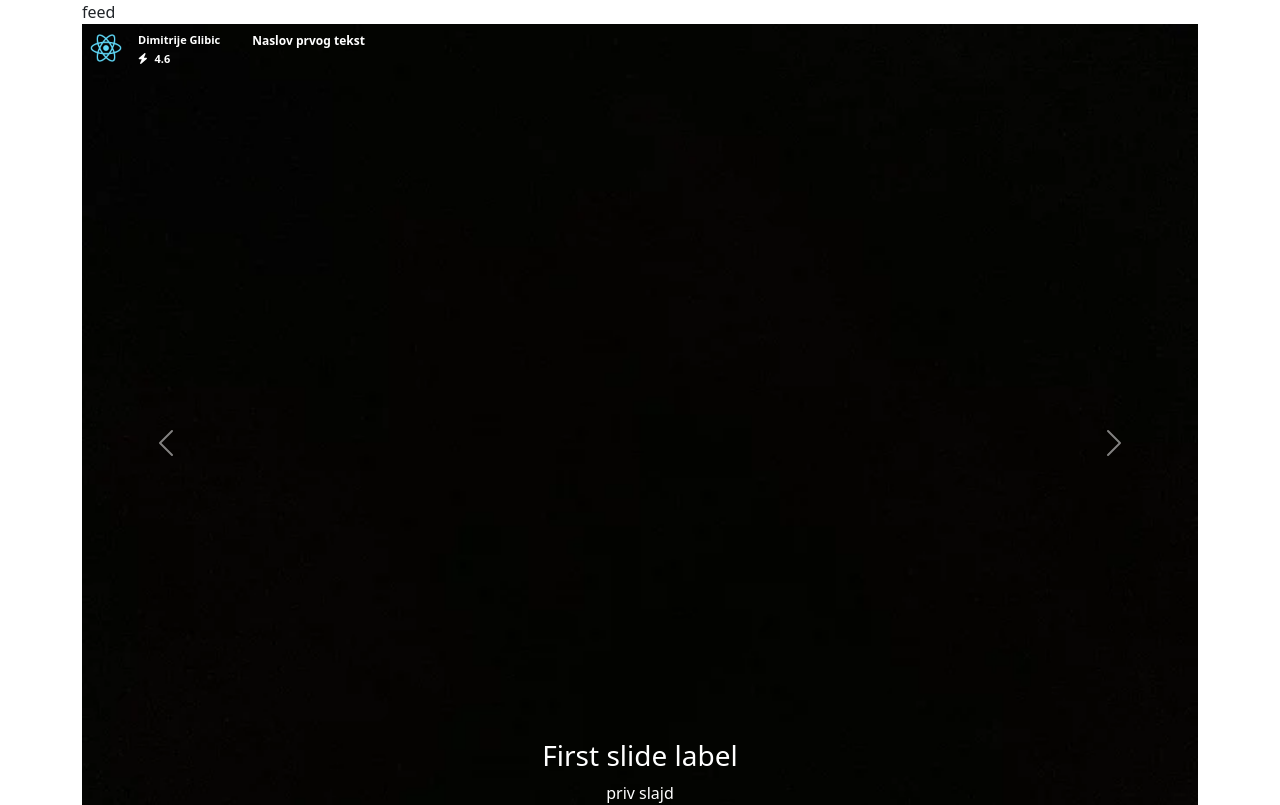
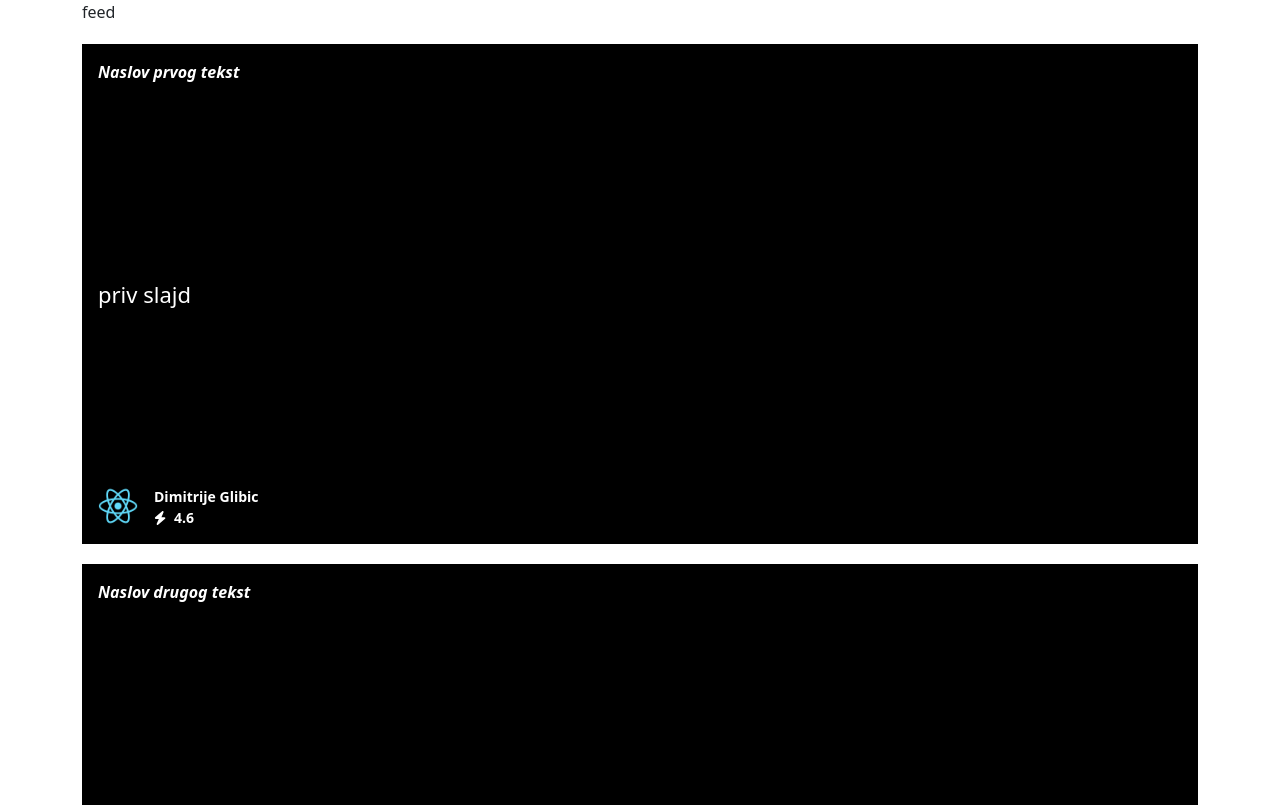
Before and after one commit to DimitrijeGlibic/novinator, a React (Create React App) app: page / in a window 1280 px wide. Shown: the top 805 px of the page. Built offline with nearby package versions, Linux system fonts and the light colour scheme.

Commit message:
Restyle Slides, Add Swiper and move reactions to LastSlide

```diff
--- a/package.json
+++ b/package.json
@@ -15,6 +15,7 @@
     "react-dom": "^18.2.0",
     "react-scripts": "5.0.1",
     "styled-components": "^5.3.6",
+    "swiper": "^9.0.5",
     "web-vitals": "^2.1.4"
   },
   "scripts": {
--- a/src/App.js
+++ b/src/App.js
@@ -1,6 +1,7 @@
 import Container from 'react-bootstrap/Container';
 import Feed from './feed/Feed';
 import 'bootstrap/dist/css/bootstrap.min.css';
+import 'swiper/css';
 
 function App() {
   return (
--- a/src/components/post/Author.js
+++ b/src/components/post/Author.js
@@ -23,8 +23,8 @@ const AuthorWrapper = styled.div`
 `;
 
 const StyledImage = styled.img`
-    width: 32px;
-    height: 32px;
+    width: 40px;
+    height: 40px;
     border-radius: 50%;
     margin-right: 16px;
 `;
@@ -36,11 +36,11 @@ const AuthorInfoWrapper = styled.span`
 
 const AuthorName = styled.span`
     font-weight: bold;
-    font-size: 11px;
+    font-size: 14px;
     vertical-align: top;
 `;
 
 const Score = styled.span`
-    font-size: 11px;
+    font-size: 14px;
     font-weight: bold;
 `;
--- a/src/components/post/Content.js
+++ b/src/components/post/Content.js
@@ -1,25 +1,24 @@
-import Carousel from 'react-bootstrap/Carousel';
+import { Swiper, SwiperSlide } from "swiper/react";
+import LastSlide from "./LastSlide";
+import Slide from "./Slide";
 
 const Content = ({ slides }) => {
-    const renderContent = () => {
-        return slides.map(({ text }, idx) => (
-            <Carousel.Item>
-            <img
-                className="d-block w-100"
-                src="black.webp"
-                alt="First slide"
-            />
-            <Carousel.Caption>
-            <h3>First slide label</h3>
-                <p>{text}</p>
-            </Carousel.Caption>
-        </Carousel.Item>
-        ));
-    }
+  const renderContent = () => {
+    return slides.map(({ text }, index) => (
+      <SwiperSlide ket={index}>
+        <Slide text={text} />
+      </SwiperSlide>
+    ));
+  };
 
-    return (
-        <Carousel interval={null}>{renderContent()}</Carousel>
-    );
-}
+  return (
+    <Swiper spaceBetween={0} slidesPerView={1}>
+      {renderContent()}
+      <SwiperSlide>
+        <LastSlide />
+      </SwiperSlide>
+    </Swiper>
+  );
+};
 
 export default Content;
--- a/src/components/post/DiscussButton.js
+++ b/src/components/post/DiscussButton.js
@@ -6,7 +6,7 @@ import { faComment } from '@fortawesome/free-solid-svg-icons';
 const DiscussButton = () => {
     return (
         <div className="d-grid gap-2">
-            <StyledButton variant="outline-primary">
+            <StyledButton variant="outline-light">
                 <FontAwesomeIcon icon={faComment} />
             </StyledButton>
         </div>
--- /dev/null
+++ b/src/components/post/LastSlide.js
@@ -0,0 +1,24 @@
+import styled from "styled-components";
+import DiscussButton from "./DiscussButton";
+import ReactionButtons from "./ReactionButtons";
+
+const LastSlide = () => {
+    return (
+        <LastSlideWrapper>
+            <div>
+                <ReactionButtons />
+                <DiscussButton />
+            </div>
+        </LastSlideWrapper>
+    );
+};
+
+export default LastSlide;
+
+const LastSlideWrapper = styled.div`
+    background-color: blue;
+    display: flex;
+    flex-direction: column;
+    justify-content: center;
+    height: 500px;
+`;
--- a/src/components/post/Post.js
+++ b/src/components/post/Post.js
@@ -1,22 +1,17 @@
-import Carousel from 'react-bootstrap/Carousel';
 import styled from 'styled-components';
 import Author from './Author';
 import Content from './Content';
-import DiscussButton from './DiscussButton';
-import ReactionButtons from './ReactionButtons';
 
 const Post = ({ post }) => {
     const { author: { name, score, photo }, title, content } = post;
 
     return (
         <PostWrapper>
+            <PostTitle><span>{title}</span></PostTitle>
+            <Content slides={content} />
             <PostInfo>
                 <Author name={name} score={score} photo={photo} />
-                <PostTitle><span>{title}</span></PostTitle>
             </PostInfo>
-            <Content slides={content} />
-            <ReactionButtons />
-            <DiscussButton />
         </PostWrapper>
     );
 };
@@ -25,20 +20,28 @@ export default Post;
 
 const PostWrapper = styled.div`
     position: relative;
+    margin: 20px 0;
 `;
 
 const PostInfo = styled.div`
     position: absolute;
-    top: 8px;
-    left: 8px;
-    z-index: 1;
+    bottom: 16px;
+    left: 16px;
+    right: 16px;
+    z-index: 11;
     color: white;
 
     display: flex;
 `;
 
 const PostTitle = styled.div`
+    position: absolute;
+    top: 16px;
+    left: 16px;
+    right: 16px;
+    z-index: 11;
     font-weight: bold;
-    margin-left: 32px;
-    font-size: 12px;
+    font-style: italic;
+    font-size: 16px;
+    color: white;
 `;
--- a/src/components/post/ReactionButtons.js
+++ b/src/components/post/ReactionButtons.js
@@ -8,10 +8,10 @@ const ReactionButtons = () => {
     return (
         <div className="d-grid gap-2">
             <ButtonGroup>
-                <StyledButton variant="outline-success">
+                <StyledButton variant="outline-light">
                     <FontAwesomeIcon icon={faThumbsUp} />
                 </StyledButton>
-                <StyledButton variant="outline-danger">
+                <StyledButton variant="outline-light">
                     <FontAwesomeIcon icon={faThumbsDown} />
                 </StyledButton>
             </ButtonGroup>
--- /dev/null
+++ b/src/components/post/Slide.js
@@ -0,0 +1,24 @@
+import styled from "styled-components";
+
+const Slide = ({ text }) => {
+    return (
+        <SlideWrapper>
+            {text}
+        </SlideWrapper>
+
+    );
+};
+
+export default Slide;
+
+const SlideWrapper = styled.div`
+    height: 500px;
+    background-color: black;
+    color: white;
+    display: flex;
+    flex-direction: column;
+    justify-content: center;
+    padding: 50px 16px;
+    font-size: 22px;
+    line-height: 24px;
+`;
```
Also changed, not shown: src/components/post/SingleSlide.js (deleted, +0 -19 lines), 1 other file (tests, documents, lock files or other folders).
